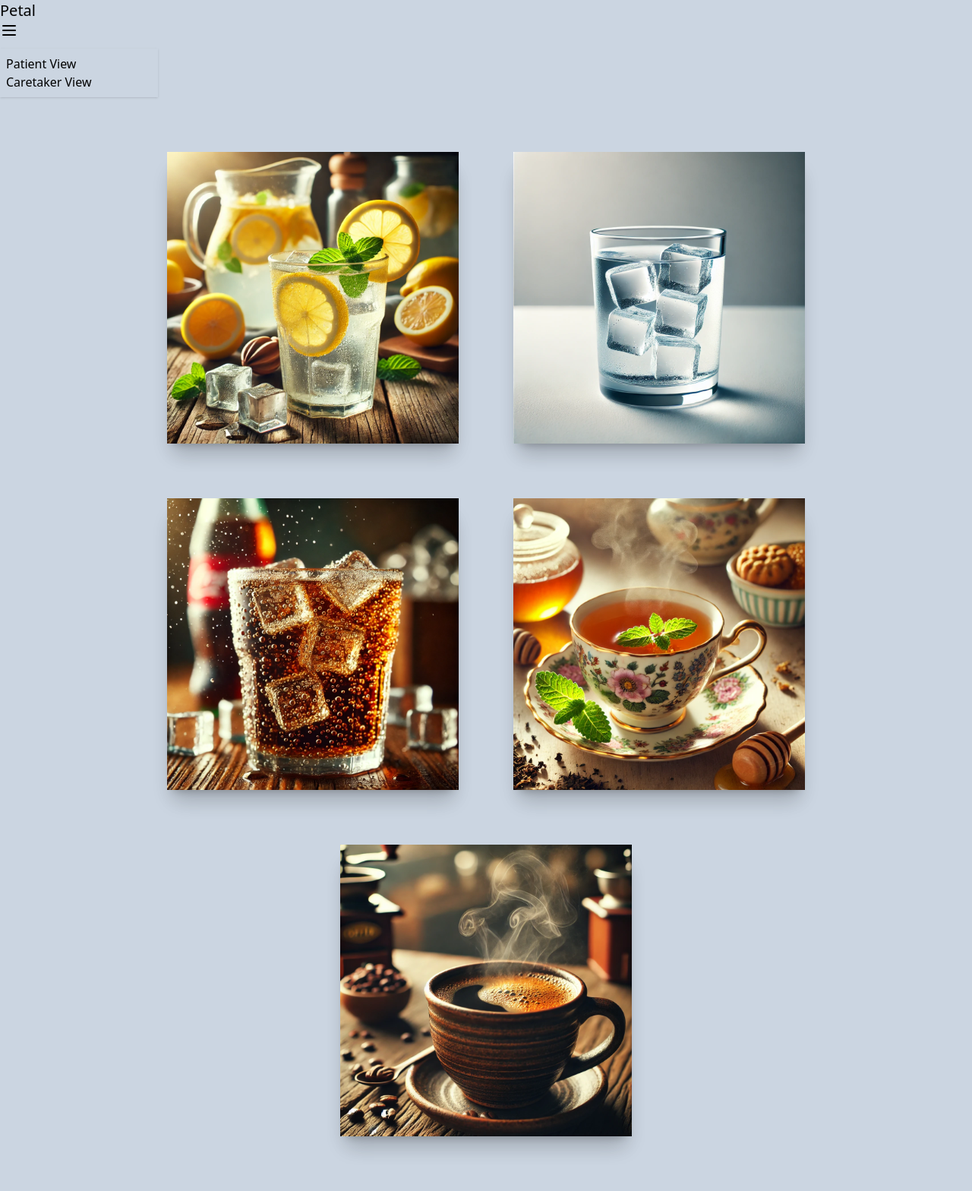
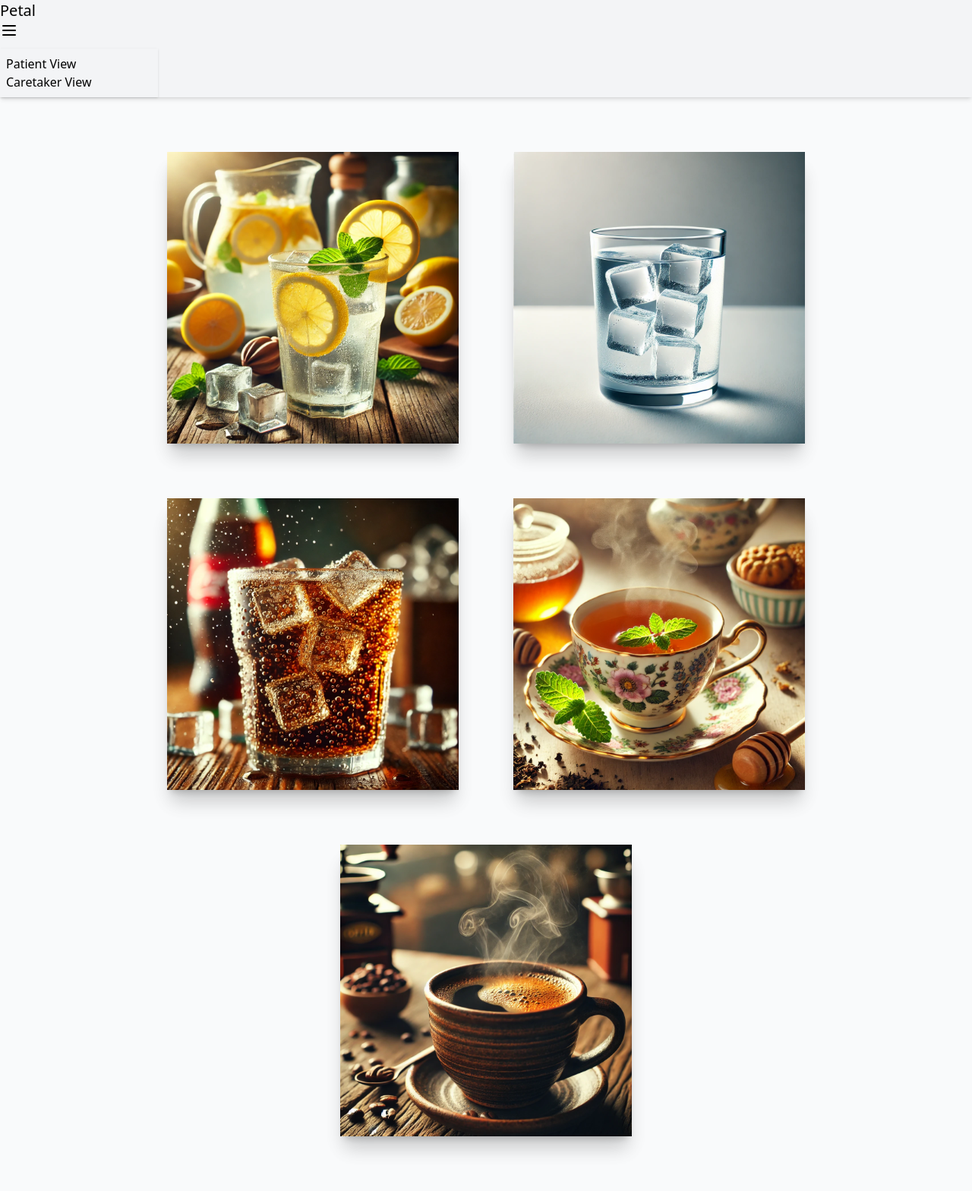
Before and after one commit to sjk7876/brickhack11, a Django app: page /patient/20/ in a window 1280 px wide. Shown: the whole page at 76% size. Run offline with Django 5.2, Linux system fonts and the light colour scheme; data comes from the database, SQL or seed files in the repository; some libraries are stand-ins or nearby versions.

Commit message:
Changed color and stuff

```diff
--- a/core/templates/base.html
+++ b/core/templates/base.html
@@ -12,8 +12,8 @@
     {% tailwind_css %}
   </head>
 
-  <body class="bg-slate-300 font-sans leading-normal tracking-normal min-h-screen w-full">
-    <div class="navbar bg-base-100">
+  <body class="bg-gray-50 font-sans leading-normal tracking-normal min-h-screen w-full">
+    <div class="navbar bg-gray-100 shadow-md">
       <div class="navbar-start"></div>
       <div class="navbar-center">
         <a class="btn btn-ghost text-xl">Petal</a>
--- a/core/templates/nodes.html
+++ b/core/templates/nodes.html
@@ -8,16 +8,16 @@
 <section class="flex flex-wrap items-center justify-center gap-6 w-full h-full">
   {% for node in nodes %}
   <div class="card bg-base-100 w-96 shadow-xl mx-6 my-6" id="card-{{ forloop.counter }}">
-    <div class="stack hover:scale-110 transition-transform duration-300">
+    <div class="tooltip tooltip-primary hover:scale-110 transition-transform duration-300" data-tip="{{ node.name }}">
       {% if node.children.all|length > 0 %}
       <a class="w-full h-full" href="{% url 'core:patient-node' node.id %}">
-        <figure class="rounded-3xl shadow-xl border-8 border-gray-50">
+        <figure class="rounded-lg shadow-xl">
           <img src="{{ node.image.url }}" alt="{{ node.name }}" />
         </figure>
       </a>
       {% else %}
 
-      <figure class="rounded-3xl shadow-xl">
+      <figure class="rounded-lg shadow-xl">
         <img src="{{ node.image.url }}" alt="{{ node.name }}" />
       </figure>
 
```
